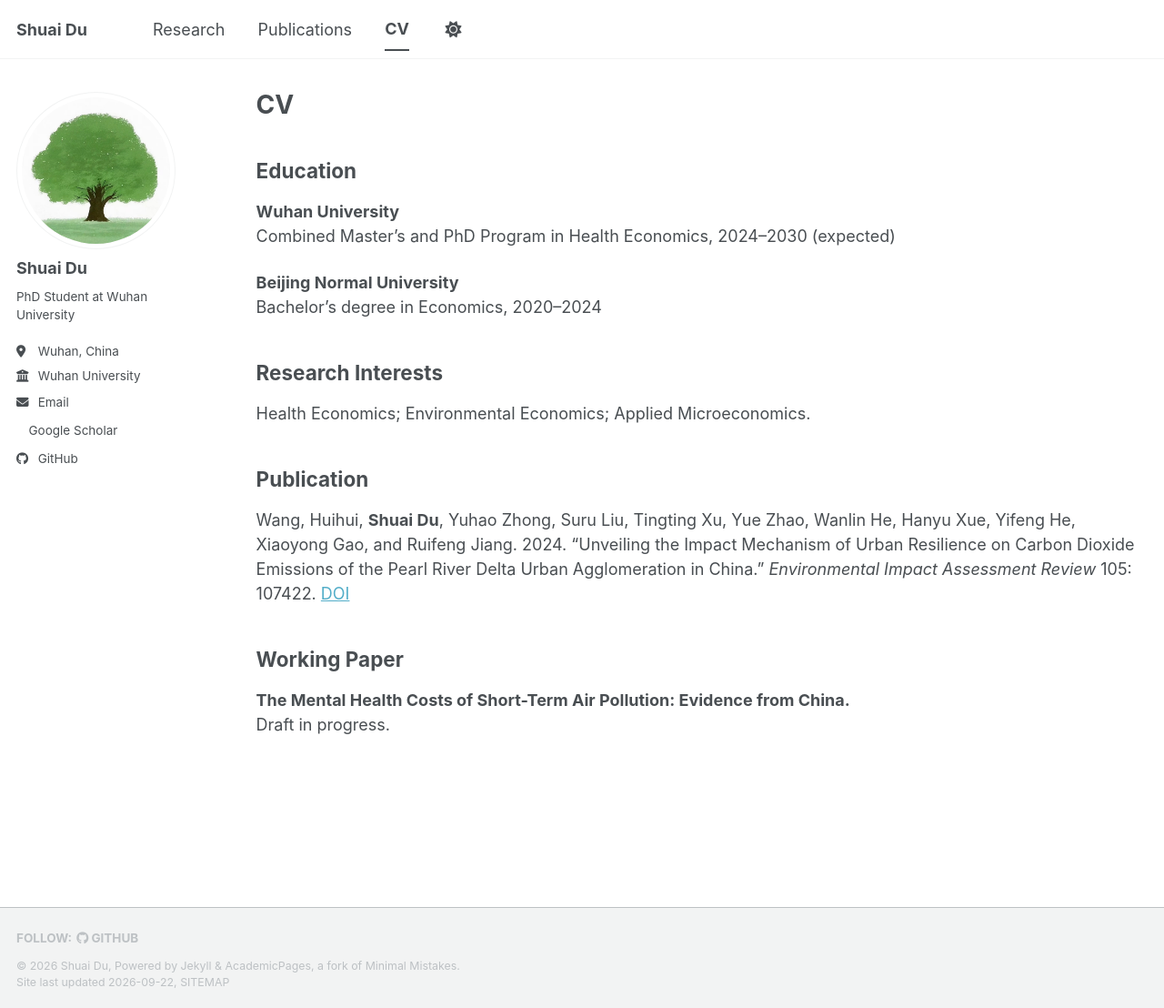
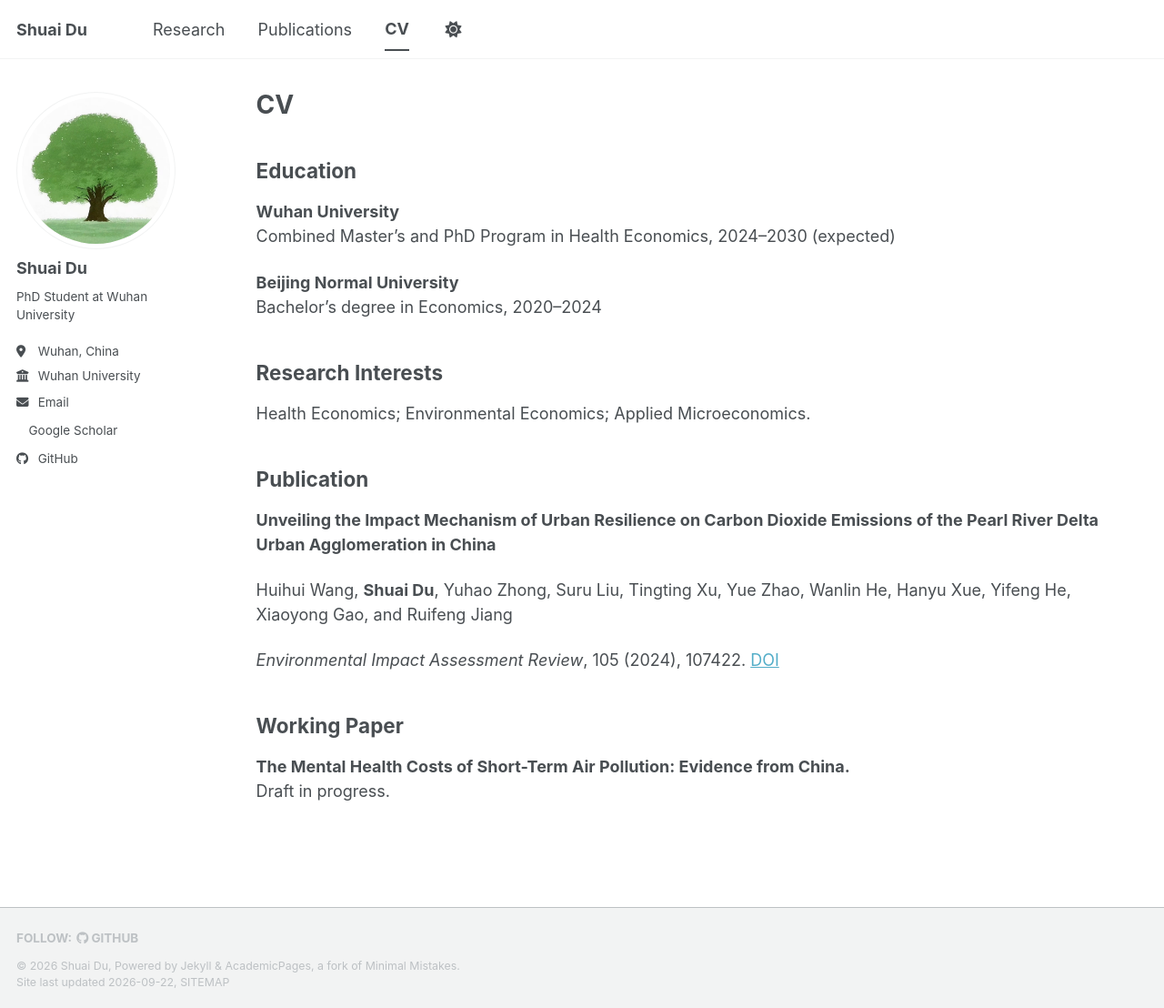
Before and after one commit to shuai-du/shuai-du.github.io, a Jekyll site: the page built from _pages/cv.md, in a window 1280 px wide and 1108 px high. Shown: the whole window at 91% size. Built offline with Jekyll 4.4.1, drawn with Linux system fonts in a browser that asks for light colours; a style sheet for code colours, icons or effects is not loaded.

Commit message:
Use economics-style publication formatting in CV

```diff
--- a/_pages/cv.md
+++ b/_pages/cv.md
@@ -21,7 +21,11 @@ Health Economics; Environmental Economics; Applied Microeconomics.
 
 ## Publication
 
-Wang, Huihui, **Shuai Du**, Yuhao Zhong, Suru Liu, Tingting Xu, Yue Zhao, Wanlin He, Hanyu Xue, Yifeng He, Xiaoyong Gao, and Ruifeng Jiang. 2024. “Unveiling the Impact Mechanism of Urban Resilience on Carbon Dioxide Emissions of the Pearl River Delta Urban Agglomeration in China.” *Environmental Impact Assessment Review* 105: 107422. [DOI](https://doi.org/10.1016/j.eiar.2024.107422)
+**Unveiling the Impact Mechanism of Urban Resilience on Carbon Dioxide Emissions of the Pearl River Delta Urban Agglomeration in China**
+
+Huihui Wang, **Shuai Du**, Yuhao Zhong, Suru Liu, Tingting Xu, Yue Zhao, Wanlin He, Hanyu Xue, Yifeng He, Xiaoyong Gao, and Ruifeng Jiang
+
+*Environmental Impact Assessment Review*, 105 (2024), 107422. [DOI](https://doi.org/10.1016/j.eiar.2024.107422)
 
 ## Working Paper
 
```
